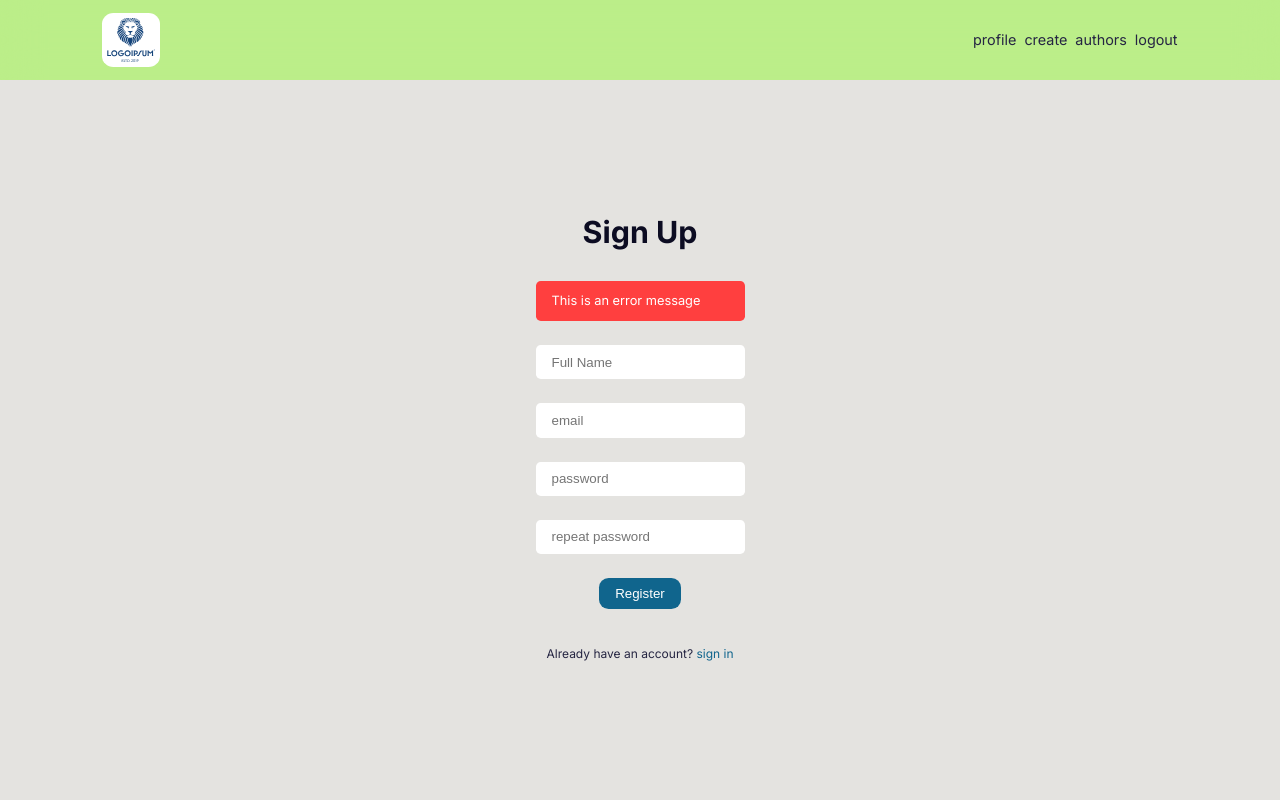
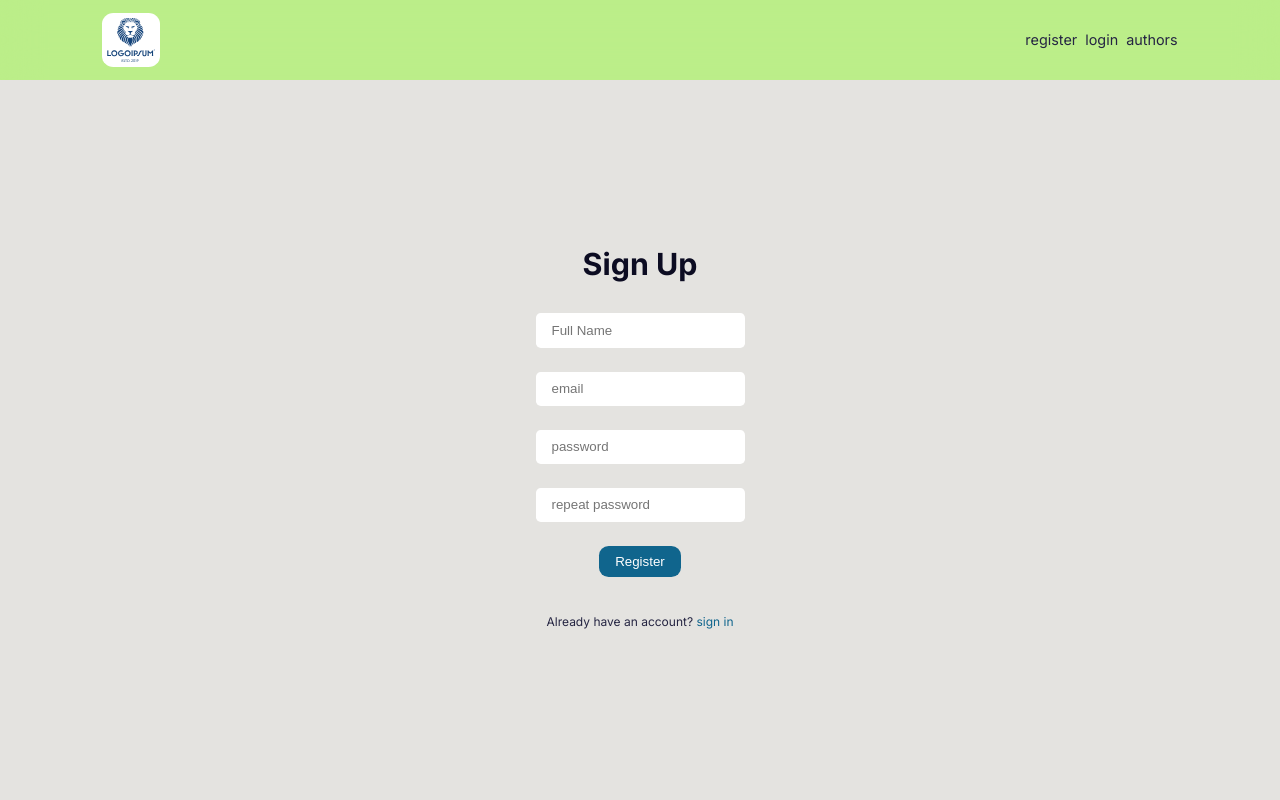
Before and after one commit to SaberLS/mern-project, a React (Create React App) app in the folder client/: page /register in a window 1280 px wide. Shown: the top 800 px of the page. Built offline with nearby package versions, Linux system fonts and the light colour scheme.

Commit message:
connect login register to backend

```diff
--- a/client/package.json
+++ b/client/package.json
@@ -3,6 +3,7 @@
   "version": "0.1.0",
   "private": true,
   "dependencies": {
+    "axios": "^1.7.9",
     "cra-template": "1.2.0",
     "react": "^19.0.0",
     "react-dom": "^19.0.0",
--- a/client/src/components/Header.jsx
+++ b/client/src/components/Header.jsx
@@ -1,13 +1,19 @@
-import React, { useState } from "react";
+import React, { useState, useContext } from "react";
 import { Link } from "react-router-dom";
 import Logo from "../assets/logoipsum-346.svg";
 import { FiAlignJustify } from "react-icons/fi";
 import { IoMdClose } from "react-icons/io";
+import { UserContext } from "../context/userContext.mjs";
 
 const Header = () => {
   const [isNavShowing, setIsNavShowing] = useState(window.innerWidth > 800);
+  const { currentUser } = useContext(UserContext);
 
-  const closeNavHandler = () => setIsNavShowing(!isNavShowing);
+  const closeNavHandler = () => {
+    if (window.innerWidth <= 800) {
+      setIsNavShowing(!isNavShowing);
+    }
+  };
   return (
     <nav>
       <div className="container nav__container">
@@ -16,17 +22,32 @@ const Header = () => {
         </Link>
         {isNavShowing && (
           <ul className="nav__menu">
+            {currentUser ? (
+              <>
                 <li onClick={closeNavHandler}>
-              <Link to="/profile/something">profile</Link>
+                  <Link to={`/profile/${currentUser.id}`}>
+                    {currentUser.name}
+                  </Link>
                 </li>
                 <li onClick={closeNavHandler}>
                   <Link to="/create">create</Link>
                 </li>
                 <li onClick={closeNavHandler}>
-              <Link to="/authors">authors</Link>
+                  <Link to="/logout">logout</Link>
+                </li>
+              </>
+            ) : (
+              <>
+                <li onClick={closeNavHandler}>
+                  <Link to="/register">register</Link>
                 </li>
                 <li onClick={closeNavHandler}>
-              <Link to="/logout">logout</Link>
+                  <Link to="/login">login</Link>
+                </li>
+              </>
+            )}
+            <li onClick={closeNavHandler}>
+              <Link to="/authors">authors</Link>
             </li>
           </ul>
         )}
--- /dev/null
+++ b/client/src/context/userContext.mjs
@@ -0,0 +1,19 @@
+import {createContext, useEffect, useState} from "react";
+
+const UserContext = createContext();
+const UserProvider = ({children}) => {
+  const [currentUser, setCurrentUser] = useState(JSON.parse(localStorage.getItem("user")))
+
+  useEffect(() => {
+    localStorage.setItem('user', JSON.stringify(currentUser))
+  }, [currentUser])
+
+  return (
+  <UserContext.Provider value={{currentUser, setCurrentUser}}>
+    {children}
+  </UserContext.Provider>)
+  }
+export {
+  UserContext,
+  UserProvider as default
+};
--- a/client/src/index.jsx
+++ b/client/src/index.jsx
@@ -17,11 +17,16 @@ import Logout from "./pages/Logout";
 import Dashboard from "./pages/Dashboard";
 import DeletePost from "./pages/DeletePost";
 import EditPost from "./pages/EditPost";
+import UserProvider from "./context/userContext.mjs";
 
 const router = createBrowserRouter([
   {
     path: "/",
-    element: <Layout />,
+    element: (
+      <UserProvider>
+        <Layout />
+      </UserProvider>
+    ),
     errorElement: <ErrorPage />,
     children: [
       { index: true, element: <Home /> },
--- a/client/src/pages/LoginPage.jsx
+++ b/client/src/pages/LoginPage.jsx
@@ -1,27 +1,48 @@
-import React, { useState } from "react";
-import { Link } from "react-router-dom";
+import React, { useState, useContext } from "react";
+import { Link, useNavigate } from "react-router-dom";
+import axios from "axios";
+
+import { UserContext } from "../context/userContext.mjs";
 
 const Login = () => {
+  const navigate = useNavigate();
   const [userData, setUserData] = useState({
-    nameOrEmail: "",
+    email: "",
     password: "",
   });
+  const [error, setError] = useState("");
+  const { setCurrentUser } = useContext(UserContext);
 
   const changeInputHandler = (e) => {
     setUserData((prevState) => {
       return { ...prevState, [e.target.name]: e.target.value };
     });
   };
+
+  const login = async (event) => {
+    event.preventDefault();
+    try {
+      const response = await axios.post(
+        `${process.env.REACT_APP_BASE_URL}/users/login`,
+        userData
+      );
+      setCurrentUser(response.data);
+      console.log(response);
+      navigate("/");
+    } catch (error) {
+      setError(`${error.message}: ${error.response.data.message}`);
+    }
+  };
   return (
     <section className="login">
       <div>
         <h2>Sign In</h2>
-        <form className="form login__form">
-          <p className="form__error-message">This is an error message</p>
+        <form className="form login__form" onSubmit={login}>
+          {error ? <p className="form__error-message">{error}</p> : ""}
           <input
             type="text"
             placeholder="Full Name or Email"
-            name="name"
+            name="email"
             value={userData.nameOrEmail}
             onChange={changeInputHandler}
             autoFocus
--- a/client/src/pages/Logout.jsx
+++ b/client/src/pages/Logout.jsx
@@ -1,7 +1,14 @@
-import React from "react";
+import React, { useContext } from "react";
+import { useNavigate } from "react-router-dom";
+import { UserContext } from "../context/userContext.mjs";
 
 const Logout = () => {
-  return <div>Logout</div>;
+  const { setCurrentUser } = useContext(UserContext);
+  const navigate = useNavigate();
+
+  setCurrentUser(null);
+  navigate("/login");
+  return <></>;
 };
 
 export default Logout;
--- a/client/src/pages/Register.jsx
+++ b/client/src/pages/Register.jsx
@@ -1,7 +1,10 @@
 import React, { useState } from "react";
-import { Link } from "react-router-dom";
+import { Link, useNavigate } from "react-router-dom";
+import axios from "axios";
 
 const Register = () => {
+  const navigate = useNavigate();
+  const [error, setError] = useState("");
   const [userData, setUserData] = useState({
     name: "",
     email: "",
@@ -14,12 +17,31 @@ const Register = () => {
       return { ...prevState, [e.target.name]: e.target.value };
     });
   };
+
+  const registerUser = async (e) => {
+    e.preventDefault();
+    try {
+      const response = await axios.post(
+        `${process.env.REACT_APP_BASE_URL}/users/register`,
+        userData
+      );
+
+      const newUser = await response.data;
+      if (!newUser) {
+        setError("Couldn't register user. Please try again");
+      }
+      navigate("/");
+    } catch (error) {
+      console.log(error);
+      setError(error.response.data.message);
+    }
+  };
   return (
     <section className="register">
       <div>
         <h2>Sign Up</h2>
-        <form className="form regiser__form">
-          <p className="form__error-message">This is an error message</p>
+        <form className="form regiser__form" onSubmit={registerUser}>
+          {error ? <p className="form__error-message">{error}</p> : ""}
           <input
             type="text"
             placeholder="Full Name"
```
Also changed, not shown: 2 other files (tests, documents, lock files or other folders). Lines whose indentation alone changed are shown as unchanged.
